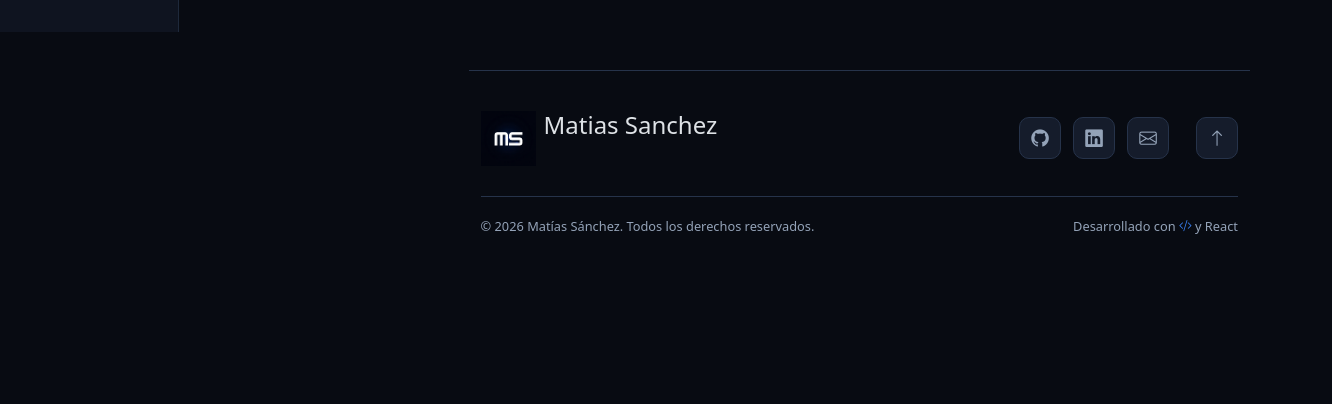
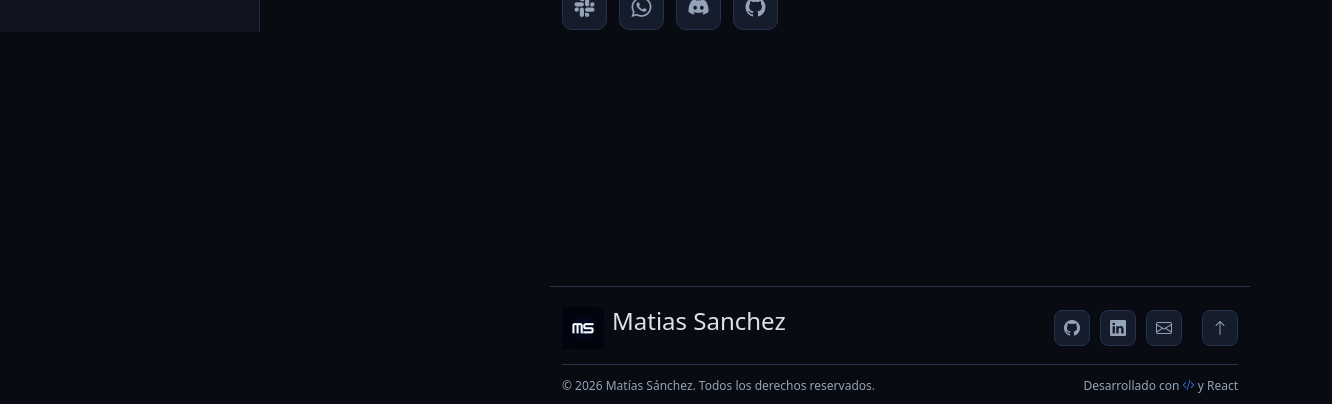
Before and after one commit to Matiassanchez18/Portafolio-React, a React (Vite) app in the folder Portafolio/: page / in a window 1280 px wide. Shown: the part 768-1172 px from the top of the page, 1332 px wide, since content can reach past the window. Before the commit the page ends 1059 px from the top, so only its background shows below. Built offline with nearby package versions, Linux system fonts and the light colour scheme.

Commit message:
Se modifico el inicio

```diff
--- a/Portafolio/src/components/Footer.jsx
+++ b/Portafolio/src/components/Footer.jsx
@@ -3,7 +3,7 @@ import "../css/Footer.css";
 
 function Footer() {
   return (
-    <footer className="PiePagina">
+    <footer className="PiePagina mt-5">
       <div className="container">
         <div className="ContenidoFooter">
           <div className="LogoFooter d-flex">
--- a/Portafolio/src/components/Hero.jsx
+++ b/Portafolio/src/components/Hero.jsx
@@ -1,8 +1,8 @@
-function Hero(props){
-  const {nombre,apellido,profesion}=props.Matias
-    return(
-        <>
-         <section className="container mb-5 HeroSection">
+function Hero(props) {
+  const { nombre, apellido, profesion } = props.Matias;
+  return (
+    <>
+      <section className="container mb-5 HeroSection mt-5 mb-5">
         <article className="d-flex">
           <div>
             <ul className="ListaPresentacion">
@@ -10,12 +10,12 @@ function Hero(props){
                 <p className="TextoDestacado">Hola, soy</p>
               </li>
               <li>
-                <h1>{nombre} {apellido}</h1>
+                <h1>
+                  {nombre} {apellido}
+                </h1>
               </li>
               <li className="TextoDestacado2">
-                <p>
-                  {profesion}
-                </p>
+                <p>{profesion}</p>
               </li>
               <li>
                 Me interesa crear aplicaciones web modernas, funcionales y
@@ -71,7 +71,7 @@ function Hero(props){
               </li>
             </ul>
           </div>
-          <div className="DivImg">
+          <div className="DivImg m-4">
             <img
               src="https://images.pexels.com/photos/7988089/pexels-photo-7988089.jpeg"
               alt=""
@@ -79,8 +79,8 @@ function Hero(props){
           </div>
         </article>
       </section>
-        </>
-    )
+    </>
+  );
 }
 
-export default Hero
+export default Hero;
--- a/Portafolio/src/css/Footer.css
+++ b/Portafolio/src/css/Footer.css
@@ -3,89 +3,96 @@ html {
 }
 
 .PiePagina {
-  padding: 40px 0 25px;
+  width: 100%;
+  padding: 20px 0 12px;
   background-color: var(--bg-primary);
   border-top: 1px solid var(--border);
+  box-sizing: border-box;
 }
+
 .ContenidoFooter {
   display: flex;
   align-items: center;
   justify-content: space-between;
+  gap: 20px;
 }
+
 .LogoFooter img {
-  width: 55px;
+  width: 42px;
   height: auto;
   display: block;
   transition: 0.3s ease;
 }
+
 .LogoFooter img:hover {
   transform: scale(1.08);
 }
+
 .RedesFooter {
   display: flex;
   align-items: center;
-  gap: 12px;
+  gap: 10px;
 }
+
 .RedesFooter a {
-  width: 42px;
-  height: 42px;
+  width: 36px;
+  height: 36px;
   display: flex;
   align-items: center;
   justify-content: center;
   color: var(--text-secondary);
   background-color: var(--bg-card);
   border: 1px solid var(--border);
-  border-radius: 10px;
-  font-size: 1.1rem;
+  border-radius: 8px;
+  font-size: 1rem;
   text-decoration: none;
   transition: all 0.3s ease;
 }
+
 .RedesFooter a:hover {
   color: var(--text-primary);
   border-color: var(--blue-primary);
   transform: translateY(-3px);
   box-shadow: 0 8px 20px rgba(37, 99, 235, 0.12);
 }
+
 .LineaFooter {
   width: 100%;
   height: 1px;
-  margin: 30px 0 20px;
+  margin: 15px 0 12px;
   background-color: var(--border);
 }
+
 .CopyrightFooter {
   display: flex;
   justify-content: space-between;
   align-items: center;
-  gap: 20px;
+  gap: 15px;
 }
+
 .CopyrightFooter p,
 .CopyrightFooter span {
   margin: 0;
   color: var(--text-secondary);
-  font-size: 0.8rem;
+  font-size: 0.75rem;
 }
+
 .CopyrightFooter i {
   color: var(--blue-light);
 }
 
 .FlechaArriba {
-  width: 42px;
-  height: 42px;
-
+  width: 36px;
+  height: 36px;
   display: flex;
   align-items: center;
   justify-content: center;
-
-  margin-left: 15px;
-
+  margin-left: 10px;
   color: var(--text-secondary);
   background-color: var(--bg-card);
-
   border: 1px solid var(--border);
-  border-radius: 10px;
-
+  border-radius: 8px;
   text-decoration: none;
-
   transition: all 0.3s ease;
 }
 
@@ -96,12 +103,18 @@ html {
 }
 
 @media (max-width: 576px) {
+  .PiePagina {
+    padding: 18px 0 10px;
+  }
+
   .ContenidoFooter {
     flex-direction: column;
-    gap: 25px;
+    gap: 15px;
   }
+
   .CopyrightFooter {
     flex-direction: column;
     text-align: center;
+    gap: 8px;
   }
 }
--- a/Portafolio/src/css/Header.css
+++ b/Portafolio/src/css/Header.css
@@ -1,4 +1,3 @@
-/* ===== SIDEBAR PARA PC ===== */
 .sidebar {
   position: fixed;
   top: 0;
@@ -85,7 +84,6 @@
   box-shadow: 0 0 0 0.2rem rgb(37 99 235 / 25%);
 }
 
-/* ===== CELULARES Y TABLETS ===== */
 @media (max-width: 767.98px) {
   .sidebar {
     position: sticky;
--- a/Portafolio/src/css/Inicio.css
+++ b/Portafolio/src/css/Inicio.css
@@ -4,17 +4,35 @@
 }
 
 .contenido-principal {
+  flex: 1;
   min-width: 0;
   min-height: 100vh;
   margin-left: 260px;
-  padding: 0 30px 30px;
-  box-sizing: border-box;
+  padding: 0 30px;
+
+  display: flex;
+  flex-direction: column;
+}
+
+.contenido-principal > .PiePagina {
+  margin-top: auto;
 }
 
 @media (max-width: 767.98px) {
+  .layout {
+    flex-direction: column;
+  }
+
   .contenido-principal {
-    width: 100%;
     margin-left: 0;
-    padding: 20px;
+    min-height: calc(100vh - 70px);
+    padding: 0 20px 20px;
   }
 }
+
+@media (min-width: 768px) {
+  .contenido-principal > .PiePagina {
+    position: relative;
+    top: 120px;
+  }
+}
--- a/Portafolio/src/css/MainPortafolio.css
+++ b/Portafolio/src/css/MainPortafolio.css
@@ -12,7 +12,6 @@
   --border: #26334a;
 }
 
-/* ===== HERO ===== */
 .HeroSection {
   min-height: auto;
   display: flex;
@@ -149,7 +148,6 @@
   transform: translateY(-3px);
 }
 
-/* ===== SOBRE MÍ ===== */
 .SobreMi {
   background-color: var(--bg-primary);
   color: var(--text-primary);
@@ -189,7 +187,6 @@
   font-size: 0.85rem;
 }
 
-/* ===== TARJETAS DE PROYECTOS ===== */
 .CardProyectos {
   width: 100%;
   height: 100%;
@@ -266,7 +263,6 @@
   pointer-events: none;
 }
 
-/* ===== HABILIDADES ===== */
 .SeccionSkills {
   background-color: var(--bg-primary);
   color: var(--text-primary);
@@ -377,7 +373,6 @@
   text-align: right;
 }
 
-/* ===== TABLETS Y CELULARES ===== */
 @media (max-width: 991px) {
   .HeroSection {
     min-height: auto;
```
